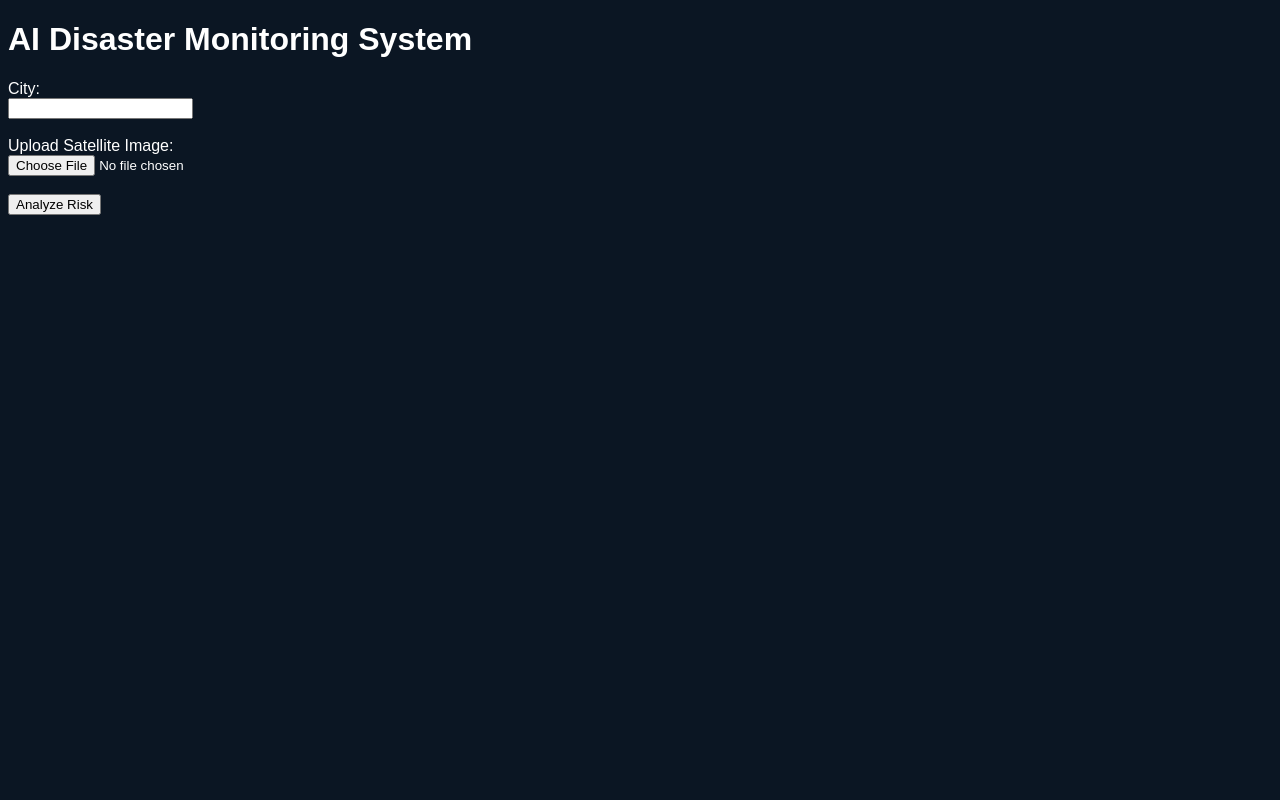
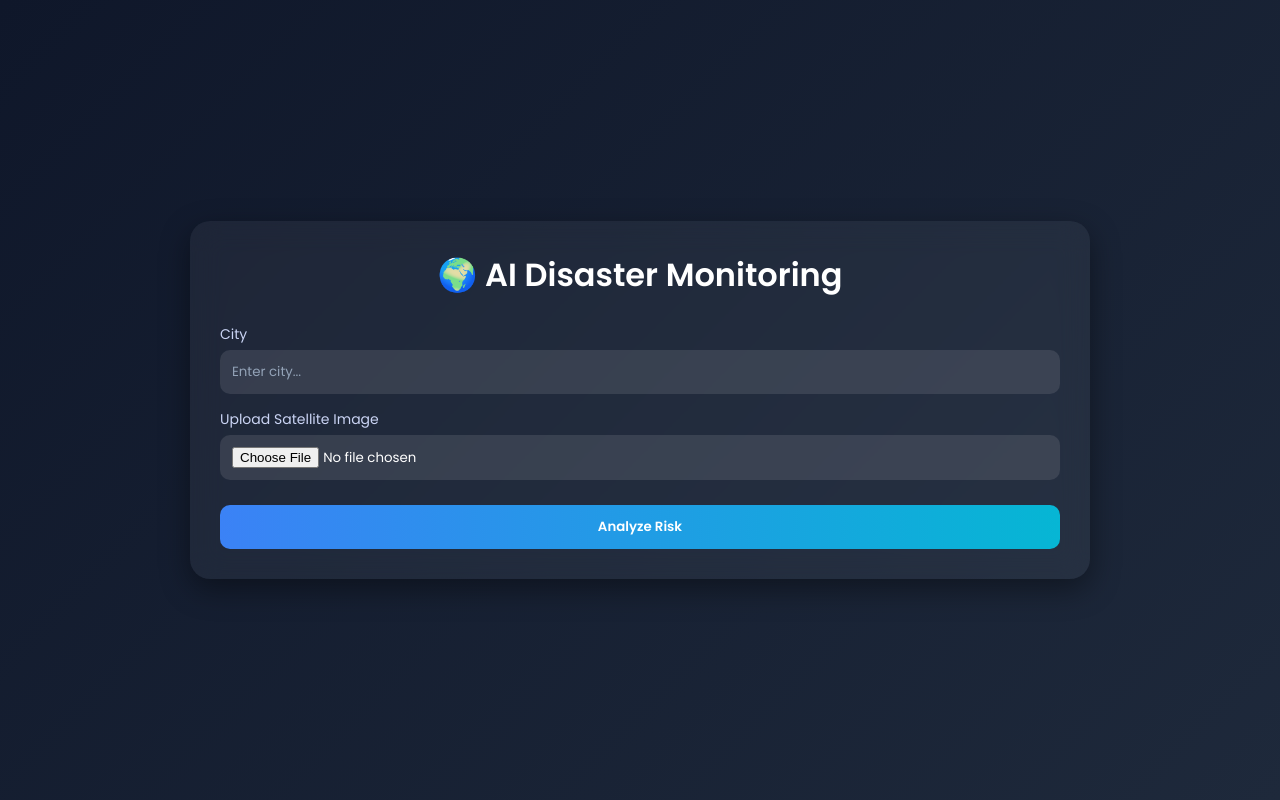
Before and after one commit to shreeshanthgoud/disaster-flask-app, a Flask app: page / in a window 1280 px wide. Run offline with Flask 3, Linux system fonts and the light colour scheme; parts of the project's set-up code (start-up, migrations or seed data) failed here and were passed over.

Commit message:
Update index.html

```diff
--- a/templates/index.html
+++ b/templates/index.html
@@ -1,39 +1,211 @@
 <!DOCTYPE html>
-<html>
+<html lang="en">
 <head>
-    <title>Disaster Prediction System</title>
+    <meta charset="UTF-8">
+    <title>AI Disaster Monitoring</title>
+    <meta name="viewport" content="width=device-width, initial-scale=1.0">
+
+    <!-- Google Font -->
+    <link href="https://fonts.googleapis.com/css2?family=Poppins:wght@300;400;600&display=swap" rel="stylesheet">
+
+    <style>
+        * {
+            margin: 0;
+            padding: 0;
+            box-sizing: border-box;
+            font-family: 'Poppins', sans-serif;
+        }
+
+        body {
+            background: linear-gradient(135deg, #0f172a, #1e293b);
+            color: white;
+            min-height: 100vh;
+            display: flex;
+            justify-content: center;
+            align-items: center;
+            padding: 20px;
+        }
+
+        .container {
+            width: 100%;
+            max-width: 900px;
+        }
+
+        .card {
+            background: rgba(255, 255, 255, 0.05);
+            backdrop-filter: blur(15px);
+            border-radius: 20px;
+            padding: 30px;
+            box-shadow: 0 10px 30px rgba(0,0,0,0.4);
+        }
+
+        h1 {
+            text-align: center;
+            margin-bottom: 25px;
+            font-weight: 600;
+        }
+
+        .form-group {
+            margin-bottom: 15px;
+        }
+
+        label {
+            display: block;
+            margin-bottom: 5px;
+            font-size: 14px;
+            color: #cbd5f5;
+        }
+
+        input, button {
+            width: 100%;
+            padding: 12px;
+            border-radius: 10px;
+            border: none;
+            outline: none;
+        }
+
+        input {
+            background: rgba(255,255,255,0.1);
+            color: white;
+        }
+
+        input::placeholder {
+            color: #94a3b8;
+        }
+
+        button {
+            margin-top: 10px;
+            background: linear-gradient(90deg, #3b82f6, #06b6d4);
+            color: white;
+            font-weight: 600;
+            cursor: pointer;
+            transition: 0.3s;
+        }
+
+        button:hover {
+            transform: scale(1.05);
+        }
+
+        .results {
+            margin-top: 30px;
+            padding-top: 20px;
+            border-top: 1px solid rgba(255,255,255,0.1);
+        }
+
+        .score-box {
+            display: grid;
+            grid-template-columns: repeat(auto-fit, minmax(150px, 1fr));
+            gap: 15px;
+            margin-top: 15px;
+        }
+
+        .score {
+            background: rgba(255,255,255,0.08);
+            padding: 15px;
+            border-radius: 12px;
+            text-align: center;
+        }
+
+        .risk-bar {
+            height: 12px;
+            border-radius: 10px;
+            background: #334155;
+            margin-top: 10px;
+            overflow: hidden;
+        }
+
+        .risk-fill {
+            height: 100%;
+            background: linear-gradient(90deg, #22c55e, #facc15, #ef4444);
+        }
+
+        .news {
+            margin-top: 20px;
+            font-size: 14px;
+            color: #e2e8f0;
+        }
+
+        .news p {
+            margin-bottom: 8px;
+        }
+
+        .badge {
+            display: inline-block;
+            padding: 5px 10px;
+            border-radius: 8px;
+            font-size: 12px;
+            margin-top: 10px;
+        }
+
+        .low { background: #22c55e; }
+        .medium { background: #facc15; color: black; }
+        .high { background: #ef4444; }
+
+    </style>
 </head>
-<body style="font-family:Arial; background:#0b1623; color:white;">
 
-<h1>AI Disaster Monitoring System</h1>
+<body>
 
-<form action="/predict" method="post" enctype="multipart/form-data">
-    <label>City:</label><br>
-    <input type="text" name="city" required><br><br>
+<div class="container">
+    <div class="card">
+        <h1>🌍 AI Disaster Monitoring</h1>
 
-    <label>Upload Satellite Image:</label><br>
-    <input type="file" name="image" required><br><br>
+        <form method="POST" enctype="multipart/form-data">
+            <div class="form-group">
+                <label>City</label>
+                <input type="text" name="city" placeholder="Enter city..." required>
+            </div>
 
-    <button type="submit">Analyze Risk</button>
-</form>
+            <div class="form-group">
+                <label>Upload Satellite Image</label>
+                <input type="file" name="image">
+            </div>
 
-{% if result %}
+            <button type="submit">Analyze Risk</button>
+        </form>
 
-<hr>
+        {% if result %}
+        <div class="results">
+            <h2>Results for {{ result.city }}</h2>
 
-<h2>Results for {{city}}</h2>
+            <div class="score-box">
+                <div class="score">
+                    Weather
+                    <h3>{{ result.weather_score }}</h3>
+                </div>
 
-<p><b>Weather Score:</b> {{weather}}</p>
-<p><b>Satellite Score:</b> {{cnn}}</p>
-<p><b>Social Score:</b> {{nlp}}</p>
+                <div class="score">
+                    Satellite
+                    <h3>{{ result.satellite_score }}</h3>
+                </div>
 
-<h3>Final Risk: {{final}}</h3>
-<h3>Risk Level: {{level}}</h3>
+                <div class="score">
+                    Social
+                    <h3>{{ result.social_score }}</h3>
+                </div>
+            </div>
 
-<h4>Live News Signals:</h4>
-<p>{{news}}</p>
+            <h3 style="margin-top:20px;">Final Risk: {{ result.final_risk }}</h3>
 
-{% endif %}
+            <div class="risk-bar">
+                <div class="risk-fill" style="width: {{ result.final_risk * 100 }}%"></div>
+            </div>
+
+            <div class="badge {{ result.risk_level|lower }}">
+                {{ result.risk_level }} Risk
+            </div>
+
+            <div class="news">
+                <h3 style="margin-top:15px;">📰 Live Signals</h3>
+                {% for n in result.news %}
+                    <p>• {{ n }}</p>
+                {% endfor %}
+            </div>
+        </div>
+        {% endif %}
+
+    </div>
+</div>
 
 </body>
 </html>
```
